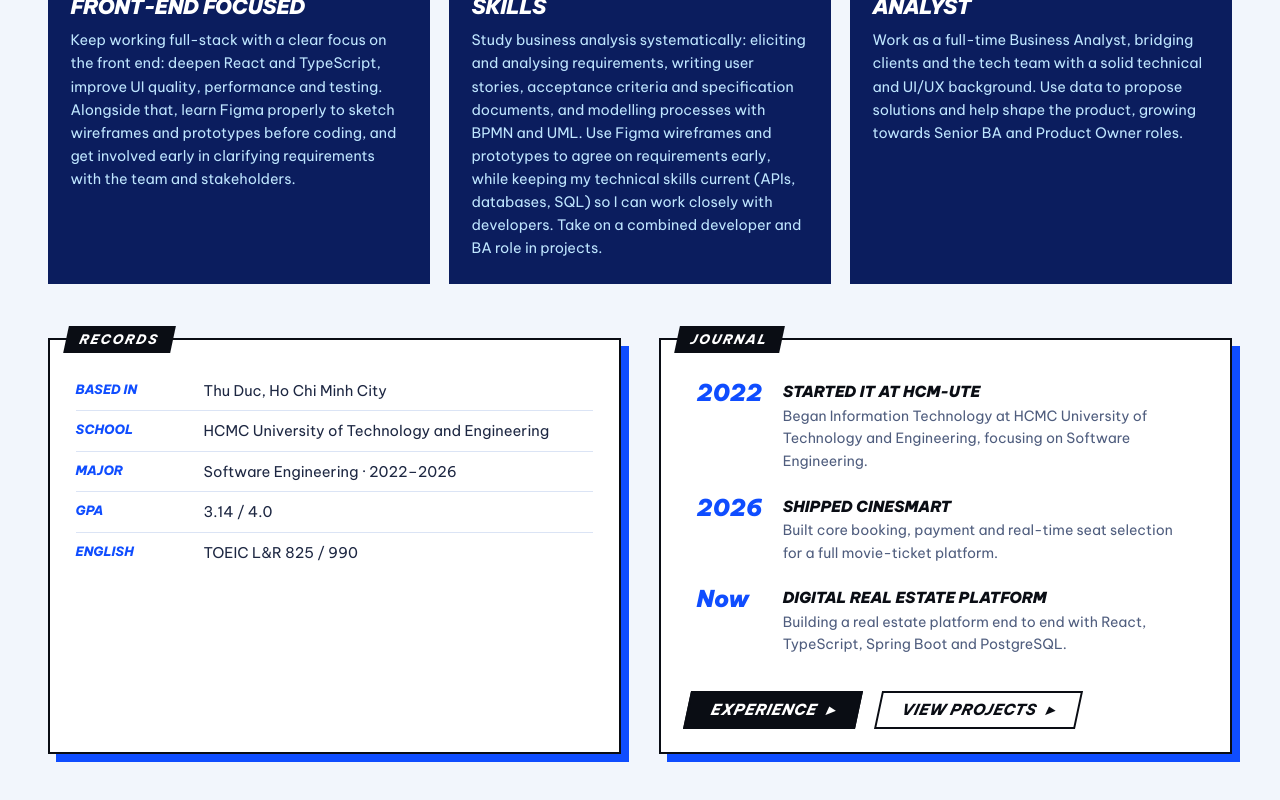
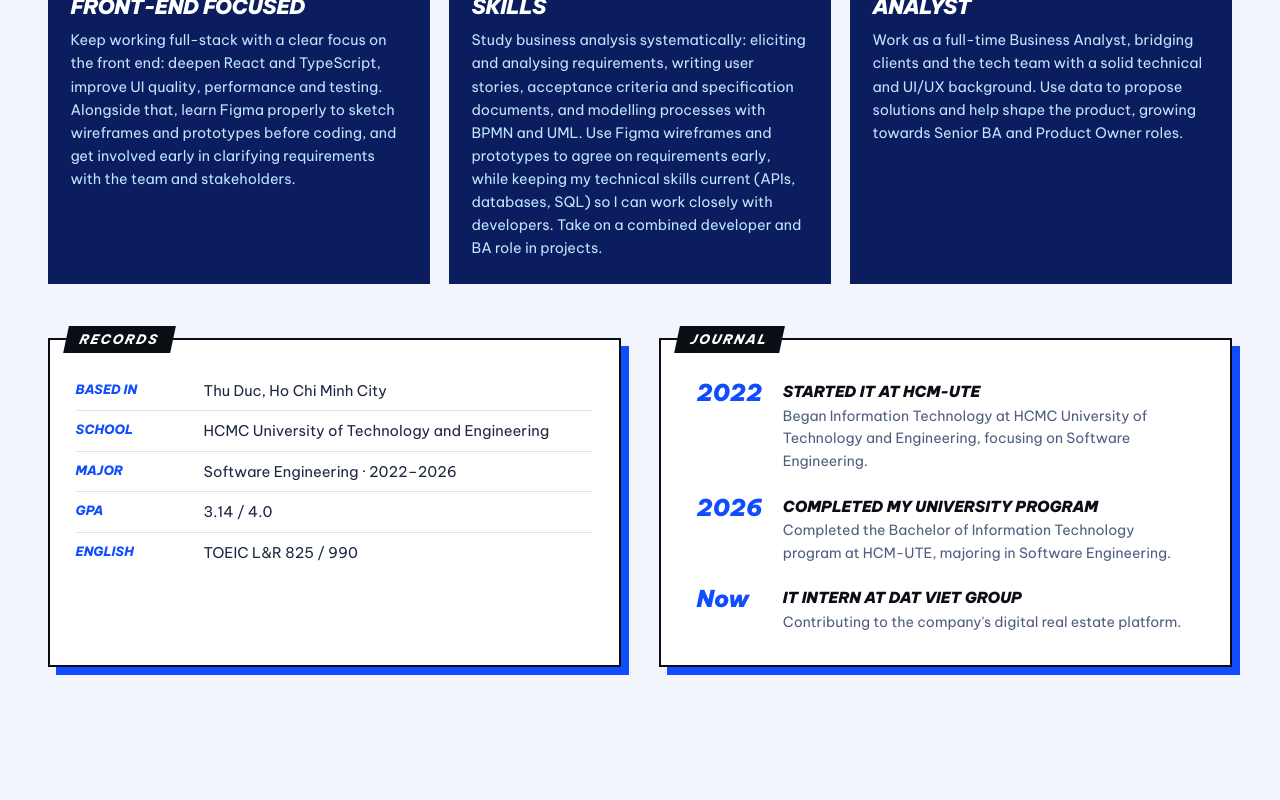
Before and after one commit to tramvirtualis/tram-virtualis-portfolio, a React (Vite) app: page /about in a window 1280 px wide. Shown: the part 1609-2409 px from the top of the page. Built offline with nearby package versions, Linux system fonts and the light colour scheme; a web font is replaced by a local one.

Commit message:
update info

```diff
--- a/src/data/experience.ts
+++ b/src/data/experience.ts
@@ -24,8 +24,8 @@ export const jobs: Job[] = [
     period: datesTbd,
     type: { en: "Real estate", vi: "Bất động sản" },
     summary: {
-      en: "Building Dat Viet Group's digital real estate platform. I own the entire Project module end to end and designed most of the platform's main user interface.",
-      vi: "Phát triển nền tảng bất động sản số của Đất Việt Group. Tôi phụ trách trọn vẹn module Dự án từ back end đến front end và đảm nhiệm thiết kế phần lớn giao diện chính của nền tảng.",
+      en: "Building Dat Viet Group's digital real estate platform. I own the entire Project module end to end and designed the platform's main user interfaces.",
+      vi: "Phát triển nền tảng bất động sản số của Đất Việt Group. Tôi phụ trách trọn vẹn module Dự án từ back end đến front end và đảm nhiệm thiết kế các giao diện chính của nền tảng.",
     },
     points: [
       {
@@ -41,8 +41,8 @@ export const jobs: Job[] = [
         vi: "Xử lý đặt chỗ đồng thời bằng khóa phân tán Redis, tự động hết hạn giữ chỗ và cơ chế khóa giữ chỗ chống đặt ảo",
       },
       {
-        en: "Designed the UI/UX for most of the platform's main screens",
-        vi: "Đảm nhiệm thiết kế UI/UX phần lớn giao diện chính của nền tảng",
+        en: "Designed the UI/UX for the platform's main screens",
+        vi: "Đảm nhiệm thiết kế UI/UX các giao diện chính của nền tảng",
       },
     ],
     stack: ["React", "TypeScript", "Spring Boot", "PostgreSQL", "Redis", "Docker"],
--- a/src/data/profile.ts
+++ b/src/data/profile.ts
@@ -82,7 +82,7 @@ export const arsenal: ArsenalGroup[] = [
   {
     school: "Frontend",
     glyph: "shield",
-    summary: { en: "My main strength. I built most of the user interfaces in my projects.", vi: "Thế mạnh chính của tôi, tôi đảm nhiệm phần lớn giao diện trong các dự án." },
+    summary: { en: "My main strength. I built the main user interfaces in my projects.", vi: "Thế mạnh chính của tôi, tôi đảm nhiệm các giao diện chính trong các dự án." },
     tech: [
       { name: "ReactJS", note: { en: "Built the interfaces of Cinesmart and Digital Real Estate, from customer pages to admin consoles.", vi: "Xây dựng giao diện cho Cinesmart và Bất động sản số, từ trang khách hàng đến trang quản trị." } },
       { name: "Tailwind CSS", note: { en: "Fast, consistent and responsive layouts across screen sizes.", vi: "Dựng giao diện nhanh, đồng nhất và responsive trên nhiều kích thước màn hình." } },
@@ -200,18 +200,18 @@ export const timeline: { year: Text; title: Text; text: Text }[] = [
   },
   {
     year: "2026",
-    title: { en: "Shipped Cinesmart", vi: "Hoàn thành Cinesmart" },
+    title: { en: "Completed my university program", vi: "Hoàn thành chương trình đại học" },
     text: {
-      en: "Built core booking, payment and real-time seat selection for a full movie-ticket platform.",
-      vi: "Xây dựng luồng đặt vé, thanh toán và chọn ghế thời gian thực cho nền tảng bán vé xem phim.",
+      en: "Completed the Bachelor of Information Technology program at HCM-UTE, majoring in Software Engineering.",
+      vi: "Hoàn thành chương trình Cử nhân Công nghệ Thông tin tại HCM-UTE, chuyên ngành Công nghệ Phần mềm.",
     },
   },
   {
     year: { en: "Now", vi: "Nay" },
-    title: { en: "Digital Real Estate platform", vi: "Nền tảng Bất động sản số" },
+    title: { en: "IT Intern at Dat Viet Group", vi: "Thực tập sinh IT tại Đất Việt Group" },
     text: {
-      en: "Building a real estate platform end to end with React, TypeScript, Spring Boot and PostgreSQL.",
-      vi: "Phát triển trọn vẹn nền tảng bất động sản với React, TypeScript, Spring Boot và PostgreSQL.",
+      en: "Contributing to the company's digital real estate platform.",
+      vi: "Tham gia phát triển nền tảng bất động sản số của công ty.",
     },
   },
 ];
--- a/src/data/projects.ts
+++ b/src/data/projects.ts
@@ -39,12 +39,12 @@ export const projects: Project[] = [
     title: { en: "Digital Real Estate", vi: "Bất động sản số" },
     kicker: { en: "Real estate platform · Đất Việt Group", vi: "Nền tảng bất động sản · Đất Việt Group" },
     description: {
-      en: "A full-stack real estate platform for Dat Viet Group, covering project showcases, unit booking, recruitment, community and an admin console. I built the entire Project module end to end, from researching the sales process and designing the database to the APIs and the user interface, and designed most of the platform's main UI.",
-      vi: "Nền tảng bất động sản full-stack cho Đất Việt Group, gồm giới thiệu dự án, giữ chỗ căn hộ, tuyển dụng, cộng đồng và trang quản trị. Tôi xây dựng trọn vẹn module Dự án, từ nghiên cứu nghiệp vụ bán hàng, thiết kế cơ sở dữ liệu, phát triển API cho đến giao diện, đồng thời đảm nhiệm thiết kế phần lớn giao diện chính của nền tảng.",
+      en: "A full-stack real estate platform for Dat Viet Group, covering project showcases, unit booking, recruitment, community and an admin console. I built the entire Project module end to end, from researching the sales process and designing the database to the APIs and the user interface, and designed the platform's main UI.",
+      vi: "Nền tảng bất động sản full-stack cho Đất Việt Group, gồm giới thiệu dự án, giữ chỗ căn hộ, tuyển dụng, cộng đồng và trang quản trị. Tôi xây dựng trọn vẹn module Dự án, từ nghiên cứu nghiệp vụ bán hàng, thiết kế cơ sở dữ liệu, phát triển API cho đến giao diện, đồng thời đảm nhiệm thiết kế các giao diện chính của nền tảng.",
     },
     role: {
       en: "Built the entire Project module (back end and front end) and led the platform's main UI/UX design",
-      vi: "Xây dựng toàn bộ module Dự án (back end và front end), thiết kế UI/UX phần lớn giao diện chính",
+      vi: "Xây dựng toàn bộ module Dự án (back end và front end), thiết kế UI/UX các giao diện chính",
     },
     contributions: [
       {
@@ -52,8 +52,8 @@ export const projects: Project[] = [
         vi: "Nghiên cứu nghiệp vụ bán hàng bất động sản (phân khu, tòa nhà, quỹ căn, bảng hàng, chính sách bán hàng và quy trình giữ chỗ), chuyển thành yêu cầu và mô hình dữ liệu cho module Dự án.",
       },
       {
-        en: "Designed the UI/UX for most of the platform's main screens, including every screen of the Project module: project listing and detail, floor plans, sales sheets, unit inventory, 360° tours and the project admin pages.",
-        vi: "Đảm nhiệm thiết kế UI/UX phần lớn giao diện chính của nền tảng, trong đó có toàn bộ màn hình của module Dự án: danh sách và chi tiết dự án, mặt bằng, bảng hàng, quỹ căn, tour 360° và trang quản trị dự án.",
+        en: "Designed the UI/UX for the platform's main screens, including every screen of the Project module: project listing and detail, floor plans, sales sheets, unit inventory, 360° tours and the project admin pages.",
+        vi: "Đảm nhiệm thiết kế UI/UX các giao diện chính của nền tảng, trong đó có toàn bộ màn hình của module Dự án: danh sách và chi tiết dự án, mặt bằng, bảng hàng, quỹ căn, tour 360° và trang quản trị dự án.",
       },
       {
         en: "Designed the database and built the APIs for two project types: low-rise (zone → unit) and high-rise (zone → building → floor and axis → unit).",
--- a/src/i18n/ui.ts
+++ b/src/i18n/ui.ts
@@ -10,7 +10,6 @@ export const ui = {
 
   // Main menu
   selectedCommand: { en: "Selected command", vi: "Lệnh đang chọn" },
-  viewProjects: { en: "View projects", vi: "Xem dự án" },
   downloadCv: { en: "Download CV", vi: "Tải CV" },
 
   // Profile (status screen)
--- a/src/pages/AboutPage.tsx
+++ b/src/pages/AboutPage.tsx
@@ -1,5 +1,4 @@
 import type { CSSProperties } from "react";
-import { Link } from "react-router-dom";
 import { ScreenLayout } from "../components/layout/ScreenLayout";
 import { ArcanaCard, Highlight } from "../components/ornaments/Ornaments";
 import { menuItem } from "../data/menu";
@@ -111,14 +110,6 @@ export function AboutPage() {
               </li>
             ))}
           </ol>
-          <div className="next-links">
-            <Link to="/experience" className="strip strip--ink">
-              {t(menuItem("/experience").label)} <span aria-hidden="true">▸</span>
-            </Link>
-            <Link to="/projects" className="strip">
-              {t(ui.viewProjects)} <span aria-hidden="true">▸</span>
-            </Link>
-          </div>
         </section>
       </div>
     </ScreenLayout>
--- a/src/styles/base.css
+++ b/src/styles/base.css
@@ -263,12 +263,6 @@ svg {
   text-transform: uppercase;
   color: var(--sky);
 }
-.next-links {
-  display: flex;
-  flex-wrap: wrap;
-  gap: 0.9rem 1.2rem;
-  margin-top: 1.6rem;
-}
 .status {
   display: inline-flex;
   align-items: center;
```
